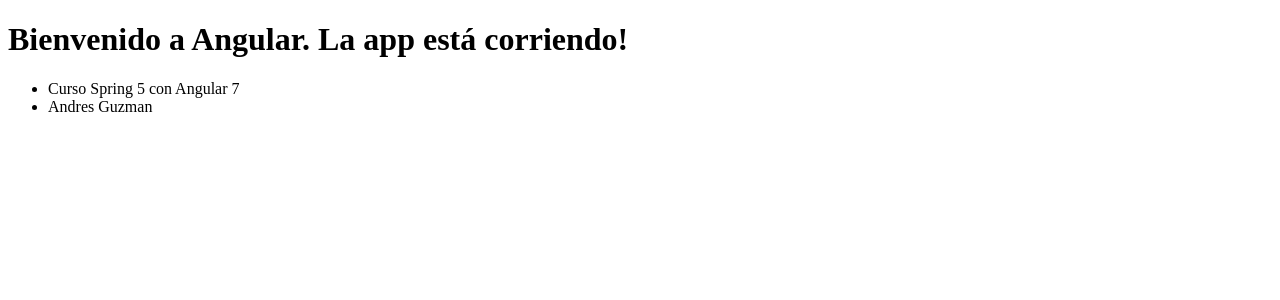
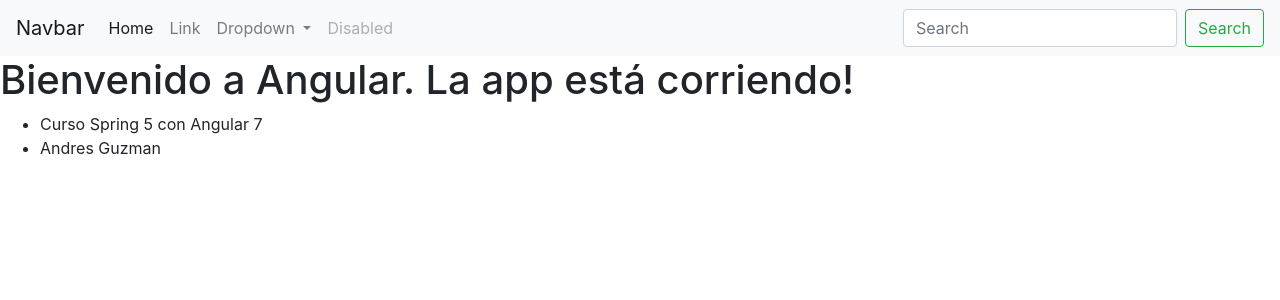
Before and after one commit to musiciancoder/clientesapp, an Angular app: page / in a window 1280 px wide. Shown: the top 300 px of the page. Built offline with nearby package versions, Linux system fonts and the light colour scheme.

Commit message:
8. Integrar Bootstrap con Angular

```diff
--- a/src/app/app.component.html
+++ b/src/app/app.component.html
@@ -1,3 +1,39 @@
+<nav class="navbar navbar-expand-lg navbar-light bg-light">
+  <a class="navbar-brand" href="#">Navbar</a>
+  <button class="navbar-toggler" type="button" data-toggle="collapse" data-target="#navbarSupportedContent" aria-controls="navbarSupportedContent" aria-expanded="false" aria-label="Toggle navigation">
+    <span class="navbar-toggler-icon"></span>
+  </button>
+
+  <div class="collapse navbar-collapse" id="navbarSupportedContent">
+    <ul class="navbar-nav mr-auto">
+      <li class="nav-item active">
+        <a class="nav-link" href="#">Home <span class="sr-only">(current)</span></a>
+      </li>
+      <li class="nav-item">
+        <a class="nav-link" href="#">Link</a>
+      </li>
+      <li class="nav-item dropdown">
+        <a class="nav-link dropdown-toggle" href="#" id="navbarDropdown" role="button" data-toggle="dropdown" aria-haspopup="true" aria-expanded="false">
+          Dropdown
+        </a>
+        <div class="dropdown-menu" aria-labelledby="navbarDropdown">
+          <a class="dropdown-item" href="#">Action</a>
+          <a class="dropdown-item" href="#">Another action</a>
+          <div class="dropdown-divider"></div>
+          <a class="dropdown-item" href="#">Something else here</a>
+        </div>
+      </li>
+      <li class="nav-item">
+        <a class="nav-link disabled" href="#" tabindex="-1" aria-disabled="true">Disabled</a>
+      </li>
+    </ul>
+    <form class="form-inline my-2 my-lg-0">
+      <input class="form-control mr-sm-2" type="search" placeholder="Search" aria-label="Search">
+      <button class="btn btn-outline-success my-2 my-sm-0" type="submit">Search</button>
+    </form>
+  </div>
+</nav>
+
 <h1>{{ title }}. La app está corriendo!</h1> <!--entre llave van las propiedades que hemos dado en el componente (en este caso app.component.ts)-->
 <ul>
   <li>{{ curso}}</li>
--- a/src/index.html
+++ b/src/index.html
@@ -6,8 +6,14 @@
   <base href="/">
   <meta name="viewport" content="width=device-width, initial-scale=1">
   <link rel="icon" type="image/x-icon" href="favicon.ico">
+  <link rel="stylesheet" href="https://stackpath.bootstrapcdn.com/bootstrap/4.5.0/css/bootstrap.min.css" integrity="sha384-9aIt2nRpC12Uk9gS9baDl411NQApFmC26EwAOH8WgZl5MYYxFfc+NcPb1dKGj7Sk" crossorigin="anonymous">
+
+
 </head>
 <body>
   <app-root></app-root>
+  <script src="https://code.jquery.com/jquery-3.5.1.slim.min.js" integrity="sha384-DfXdz2htPH0lsSSs5nCTpuj/zy4C+OGpamoFVy38MVBnE+IbbVYUew+OrCXaRkfj" crossorigin="anonymous"></script>
+  <script src="https://cdn.jsdelivr.net/npm/popper.js@1.16.0/dist/umd/popper.min.js" integrity="sha384-Q6E9RHvbIyZFJoft+2mJbHaEWldlvI9IOYy5n3zV9zzTtmI3UksdQRVvoxMfooAo" crossorigin="anonymous"></script>
+  <script src="https://stackpath.bootstrapcdn.com/bootstrap/4.5.0/js/bootstrap.min.js" integrity="sha384-OgVRvuATP1z7JjHLkuOU7Xw704+h835Lr+6QL9UvYjZE3Ipu6Tp75j7Bh/kR0JKI" crossorigin="anonymous"></script>
 </body>
 </html>
```
Also changed, not shown: 1 other file (tests, documents, lock files or other folders).
